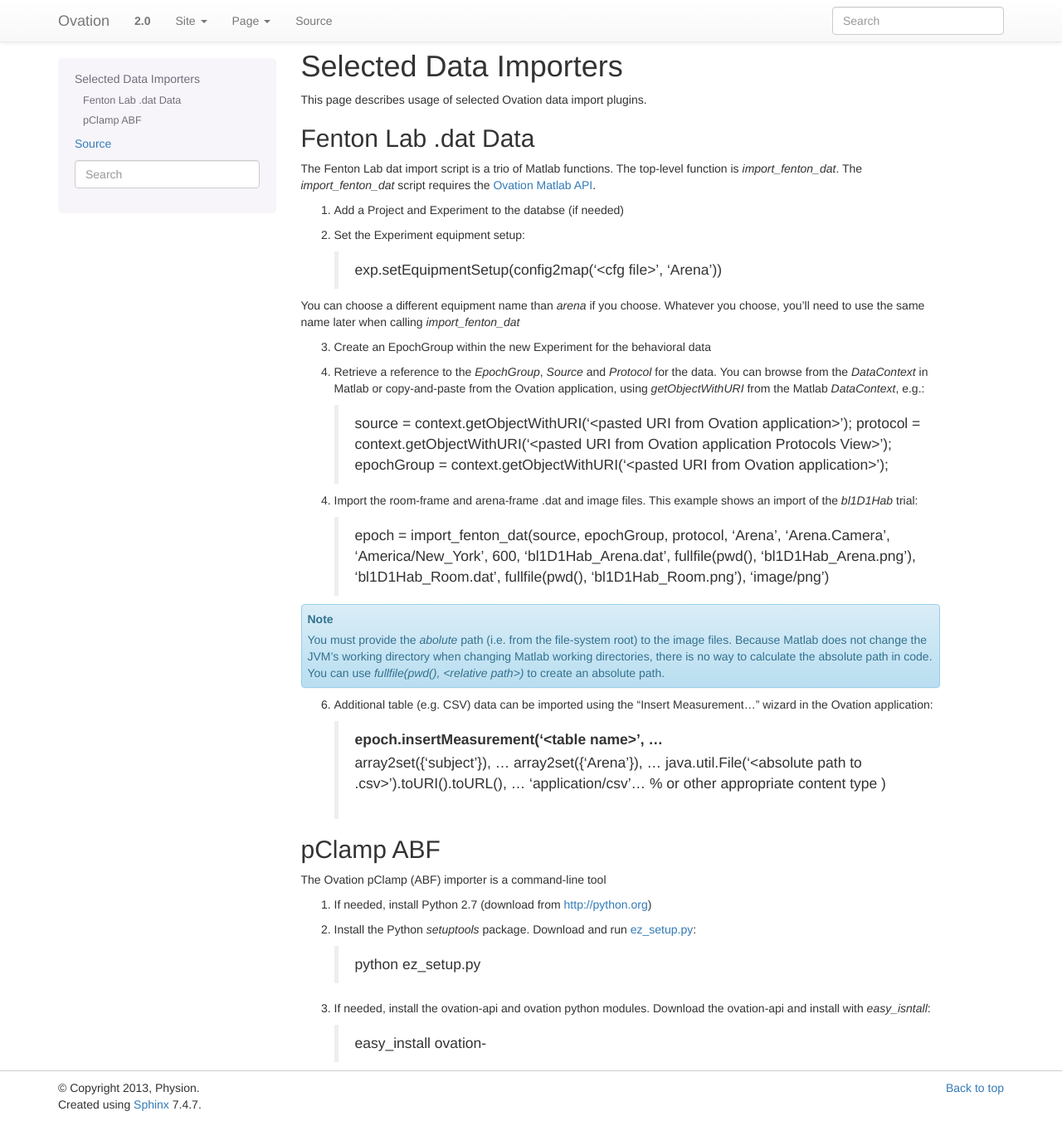
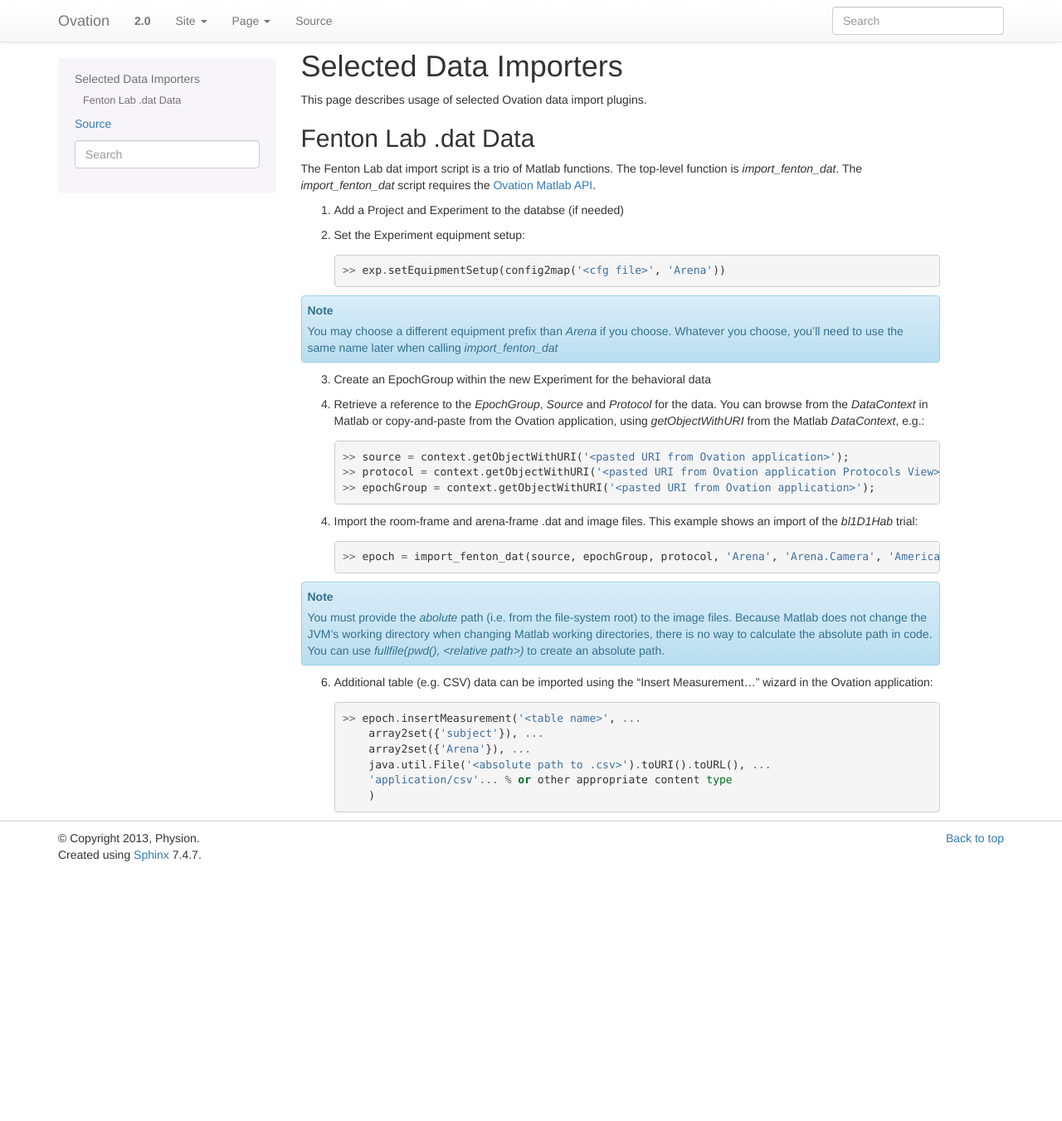
Before and after one commit to physion/ovation-docs, a Sphinx documentation site: the page built from source/importing_data.rst, in a window 1280 px wide and 1351 px high. Shown: the whole window at 83% size. Built offline with Sphinx 7.4.7, drawn with Linux system fonts in a browser that asks for light colours.

Commit message:
Corrected code blocks in fenton importer

```diff
--- a/source/importing_data.rst
+++ b/source/importing_data.rst
@@ -11,29 +11,31 @@
 The Fenton Lab dat import script is a trio of Matlab functions. The top-level function is `import_fenton_dat`. The `import_fenton_dat` script requires the :ref:`Ovation Matlab API <sec-matlab-installation>`.
 
 1. Add a Project and Experiment to the databse (if needed)
-2. Set the Experiment equipment setup:
+2. Set the Experiment equipment setup::
 
-    exp.setEquipmentSetup(config2map('<cfg file>', 'Arena'))
+    >> exp.setEquipmentSetup(config2map('<cfg file>', 'Arena'))
 
-You can choose a different equipment name than `arena` if you choose. Whatever you choose, you'll need to use the same name later when calling `import_fenton_dat`
+
+.. note::
+    You may choose a different equipment prefix than `Arena` if you choose. Whatever you choose, you'll need to use the same name later when calling `import_fenton_dat`
 
 3. Create an EpochGroup within the new Experiment for the behavioral data
-4. Retrieve a reference to the `EpochGroup`, `Source` and `Protocol` for the data. You can browse from the `DataContext` in Matlab or copy-and-paste from the Ovation application, using `getObjectWithURI` from the Matlab `DataContext`, e.g.:
+4. Retrieve a reference to the `EpochGroup`, `Source` and `Protocol` for the data. You can browse from the `DataContext` in Matlab or copy-and-paste from the Ovation application, using `getObjectWithURI` from the Matlab `DataContext`, e.g.::
 
-    source = context.getObjectWithURI('<pasted URI from Ovation application>');
-    protocol = context.getObjectWithURI('<pasted URI from Ovation application Protocols View>');
-    epochGroup = context.getObjectWithURI('<pasted URI from Ovation application>');
+    >> source = context.getObjectWithURI('<pasted URI from Ovation application>');
+    >> protocol = context.getObjectWithURI('<pasted URI from Ovation application Protocols View>');
+    >> epochGroup = context.getObjectWithURI('<pasted URI from Ovation application>');
 
-4. Import the room-frame and arena-frame .dat and image files. This example shows an import of the `bl1D1Hab` trial:
+4. Import the room-frame and arena-frame .dat and image files. This example shows an import of the `bl1D1Hab` trial::
 
-    epoch = import_fenton_dat(source, epochGroup, protocol, 'Arena', 'Arena.Camera', 'America/New_York', 600, 'bl1D1Hab_Arena.dat', fullfile(pwd(), 'bl1D1Hab_Arena.png'), 'bl1D1Hab_Room.dat', fullfile(pwd(), 'bl1D1Hab_Room.png'), 'image/png')
+    >> epoch = import_fenton_dat(source, epochGroup, protocol, 'Arena', 'Arena.Camera', 'America/New_York', 600, 'bl1D1Hab_Arena.dat', fullfile(pwd(), 'bl1D1Hab_Arena.png'), 'bl1D1Hab_Room.dat', fullfile(pwd(), 'bl1D1Hab_Room.png'), 'image/png')
 
 .. note::
     You must provide the *abolute* path (i.e. from the file-system root) to the image files. Because Matlab does not change the JVM's working directory when changing Matlab working directories, there is no way to calculate the absolute path in code. You can use `fullfile(pwd(), <relative path>)` to create an absolute path.
 
-6. Additional table (e.g. CSV) data can be imported using the "Insert Measurement..." wizard in the Ovation application:
+6. Additional table (e.g. CSV) data can be imported using the "Insert Measurement..." wizard in the Ovation application::
 
-    epoch.insertMeasurement('<table name>', ...
+    >> epoch.insertMeasurement('<table name>', ...
         array2set({'subject'}), ...
         array2set({'Arena'}), ...
         java.util.File('<absolute path to .csv>').toURI().toURL(), ...
@@ -41,16 +43,16 @@
         )
 
 
-pClamp ABF
-==========
-
-The Ovation pClamp (ABF) importer is a command-line tool
-
-1. If needed, install Python 2.7 (download from http://python.org)
-2. Install the Python `setuptools` package. Download and run `ez_setup.py <http://peak.telecommunity.com/dist/ez_setup.py>`_:
-
-    python ez_setup.py
-
-3. If needed, install the ovation-api and ovation python modules. Download the ovation-api and install with `easy_isntall`:
-
-    easy_install ovation-
+.. pClamp ABF
+.. ==========
+..
+.. The Ovation pClamp (ABF) importer is a command-line tool
+..
+.. 1. If needed, install Python 2.7 (download from http://python.org)
+.. 2. Install the Python `setuptools` package. Download and run `ez_setup.py <http://peak.telecommunity.com/dist/ez_setup.py>`_:
+..
+..     python ez_setup.py
+..
+.. 3. If needed, install the ovation-api and ovation python modules. Download the ovation-api and install with `easy_isntall`:
+..
+..     easy_install ovation-
```
